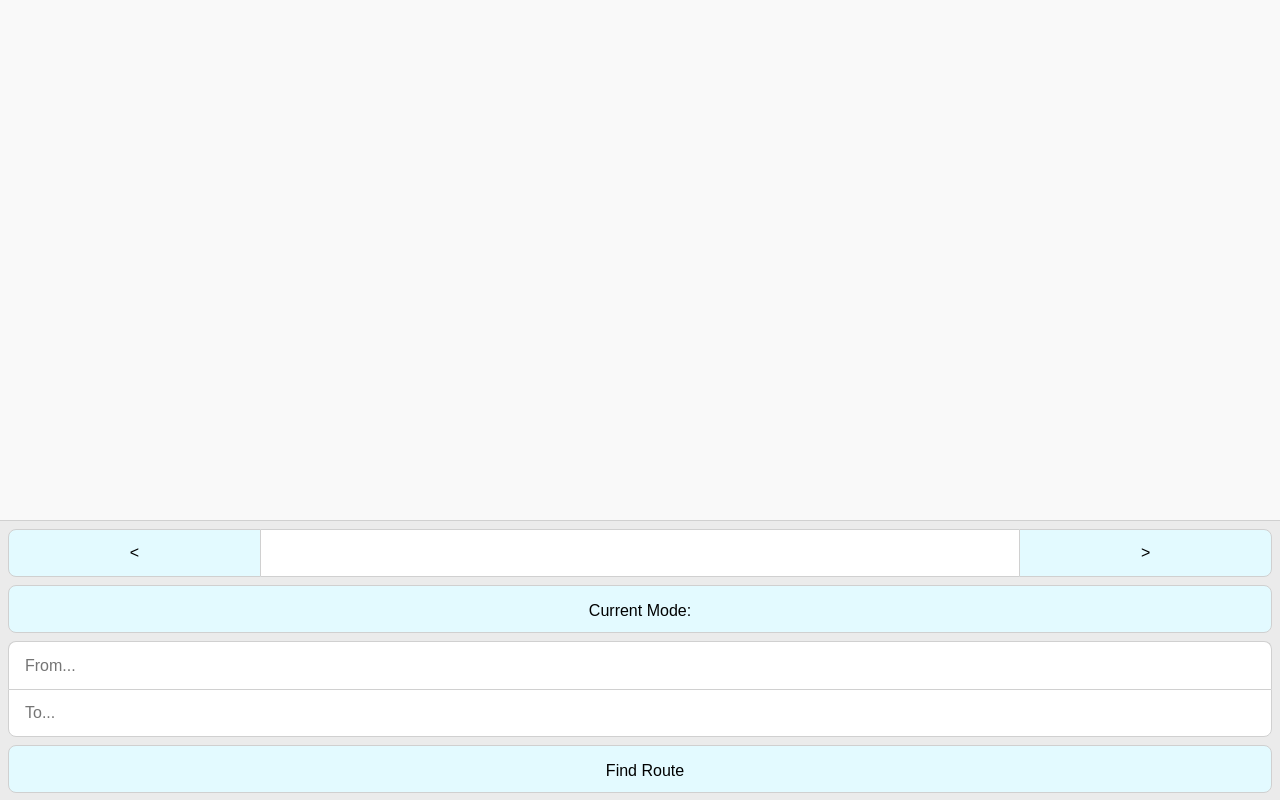
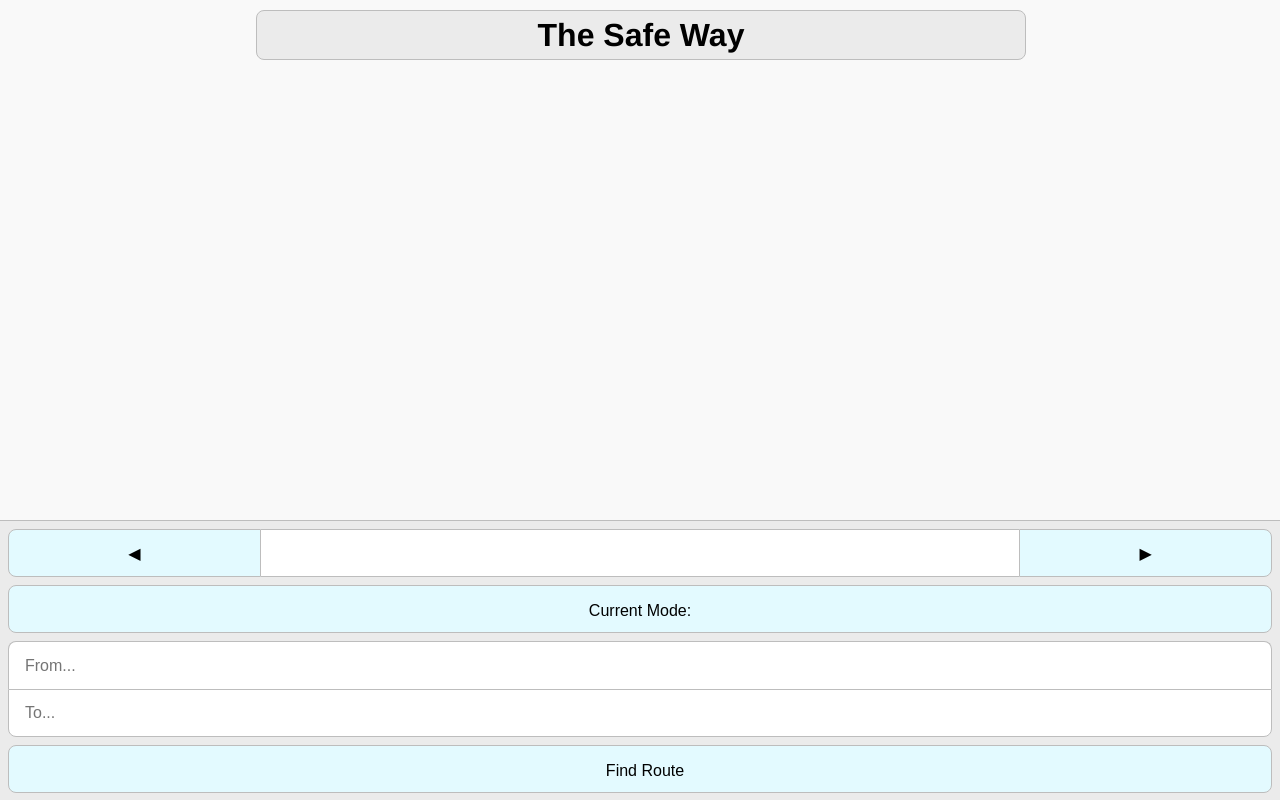
Before and after one commit to hja03/Safe-Way, a Flask app: template templates/index.html in a window 1280 px wide. Run offline with Flask 3, Linux system fonts and the light colour scheme; the template is opened without the code that fills it, so the values that code supplies are empty.

Commit message:
final ui changes

```diff
--- a/JoshRouteFinding/getSafeDirection.py
+++ b/JoshRouteFinding/getSafeDirection.py
@@ -89,14 +89,14 @@ def get_safe_direction(startLocation, endLocation, crimes):
 
 
 def get_danger(crimes, route):
-    distance = (15/111139)**2
+    distance = (25/111139)**2
     danger = 0
 
     for place in route:
         for crime in crimes:
             # if ((crime[1] - place[0])**2 + (crime[0] - place[1])**2) > 200:
                 # print("Check Danger function")
-            if ((crime[0] - place[0])**2 + (crime[0] - place[0])**2) < distance:
+            if ((crime[0] - place[0])**2 + (crime[1] - place[1])**2) < distance:
                 danger+=1
     return danger
 
--- a/static/styles/index.css
+++ b/static/styles/index.css
@@ -1,13 +1,33 @@
 :root {
   --border-rad: 0.5rem;
-  --border-color: rgb(208, 208, 208);
-  --border-hover: rgb(189, 189, 189);
+  --border-color: rgb(189, 189, 189);
+  --border-hover: rgb(167, 167, 167);
   --border-highlight: rgb(71, 175, 255);
   --button-color: rgb(227, 250, 255);
-  --button-hover: rgb(194, 246, 255);
-  --button-active: rgb(175, 243, 255);
+  --button-hover: rgb(200, 233, 238);
+  --button-active: rgb(161, 212, 221);
   --ui-background: rgb(235, 235, 235);
   --light-background: rgb(255, 255, 255);
+}
+
+#title {
+  position: absolute;
+  width: 60%;
+  margin-left: 20%;
+  line-height: 3rem;
+  height: 3rem;
+  font-weight: bold;
+  top: 0;
+  left: 0;
+  z-index: 100;
+  /* background-color: aquamarine; */
+  text-align: center;
+  font-size: 2rem;
+  /* backdrop-filter: blur(10px); */
+  background-color: var(--ui-background);
+  border-radius: var(--border-rad);
+  border: 1px solid var(--border-color);
+  margin-top: 10px;
 }
 
 body, #main, #map, iframe {
--- a/templates/index.html
+++ b/templates/index.html
@@ -20,14 +20,16 @@
 <body>
     <div id="main">
 
+        <div id="title">The Safe Way</div>
+
         <div id="map">{{ iframe|safe }}</div>
 
         <div id="overlay">
 
             <div id="time_wrapper">
-                <button id="prev_month" onclick="previousMonth()"><</button>
+                <button id="prev_month" onclick="previousMonth()">◀</button>
                 <div    id="current_date"><b>{{ date }}</b></div>
-                <button id="next_month" onclick="nextMonth()">></button>
+                <button id="next_month" onclick="nextMonth()">▶</button>
             </div>
 
             <button id="mode_change" onclick="changeMode()">Current Mode: <b>{{ mode }}</b></button>
```
Also changed, not shown: JoshRouteFinding/getRoute.py (+9 -7 lines), views.py (+4 -4 lines).
